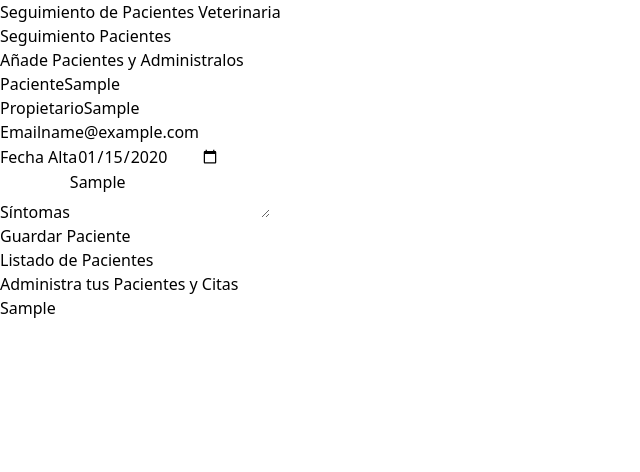
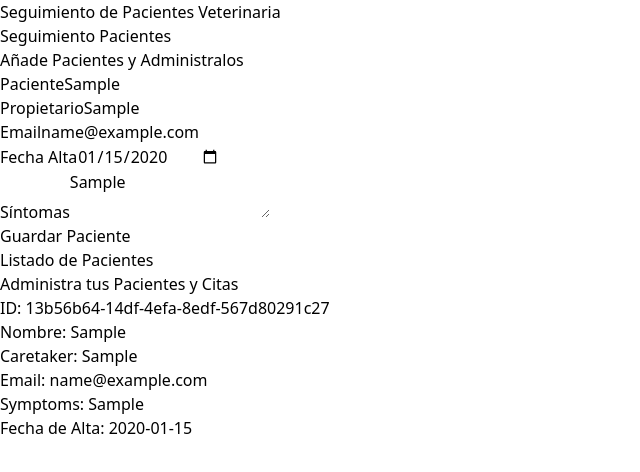
Before and after one commit to Jose-Jaime-Castaneda/manejo-pacientes-veterinaria, a React (Vite) app: page / in a window 1280 px wide. Both pictures are taken after typing "Sample", "Sample", "name@example.com", "2020-01-15", "Sample" into the empty fields and a click on the input "Guardar Paciente". Shown: the top 472 px of the page, without its empty margins (0-640 px from the left). Built offline with nearby package versions, Linux system fonts and the light colour scheme.

Commit message:
Displaying hte info

```diff
--- a/src/components/PatientDetails.tsx
+++ b/src/components/PatientDetails.tsx
@@ -1,17 +1,20 @@
 import { usePatientStore } from "../store/store";
+import { Patient } from "../types";
+import PatientDetailItem from "./PatientDetailItem";
 
-export default function PatientDetails() {
-    const { patients } = usePatientStore()
+type PatientDetailsProps = {
+    patient: Patient
+}
 
+export default function PatientDetails({ patient }: PatientDetailsProps) {
     return (
-        <div>
-            {patients.map((patient) => (
-                <p>
-                    {patient.name}
-                </p>
-            ))
-
-            }
+        <div className=" mx-5 my-10 py-10 bg-white shadow-md rounded-xl">
+            <PatientDetailItem label="ID" value={patient.id} />
+            <PatientDetailItem label="Nombre" value={patient.name} />
+            <PatientDetailItem label="Caretaker" value={patient.caretaker} />
+            <PatientDetailItem label="Email" value={patient.email} />
+            <PatientDetailItem label="Symptoms" value={patient.symptoms} />
+            <PatientDetailItem label="Fecha de Alta" value={patient.date.toString()} />
         </div>
     );
 };
--- a/src/components/PatientsList.tsx
+++ b/src/components/PatientsList.tsx
@@ -17,7 +17,7 @@ export default function PatientsList() {
                     </p>
 
                     {patients.map((patient) => (
-                        <PatientDetails key={patient.id} />
+                        <PatientDetails key={patient.id} patient={patient} />
                     ))}
                 </>
             ) : (
```
